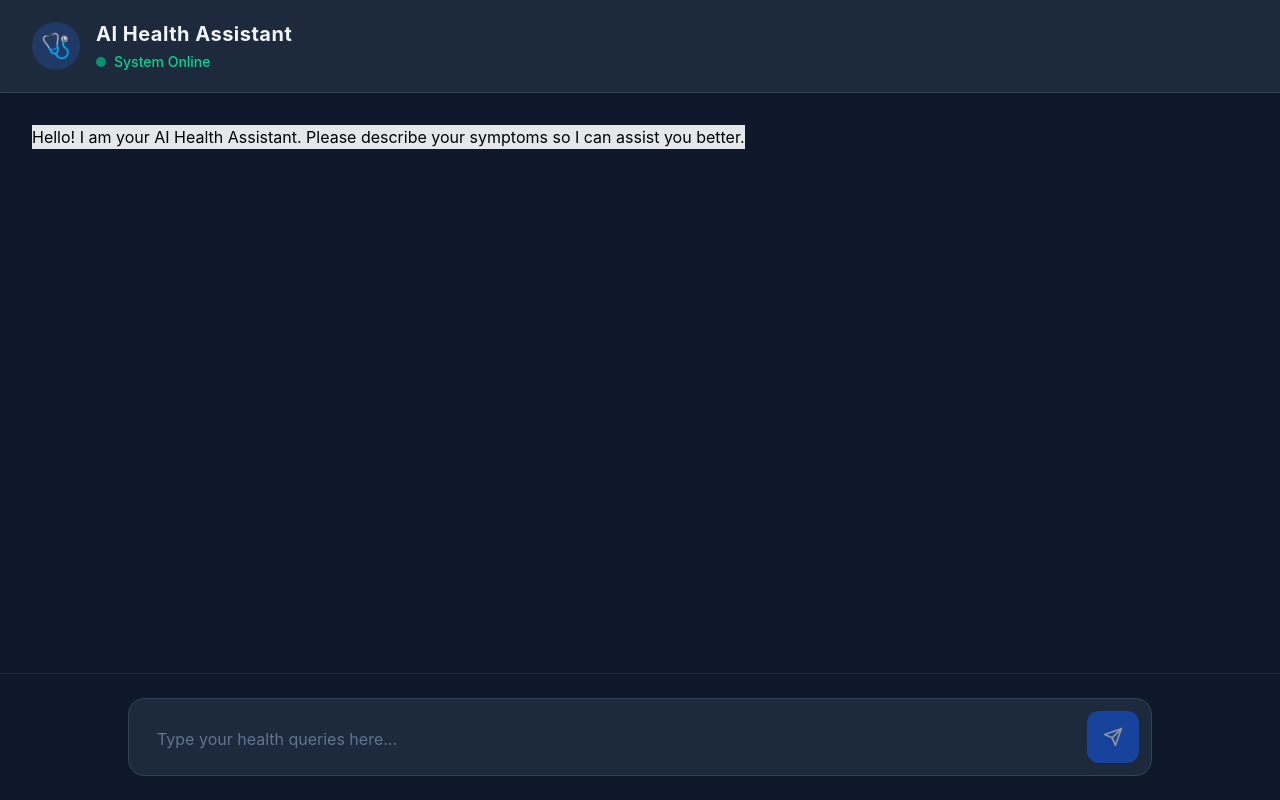
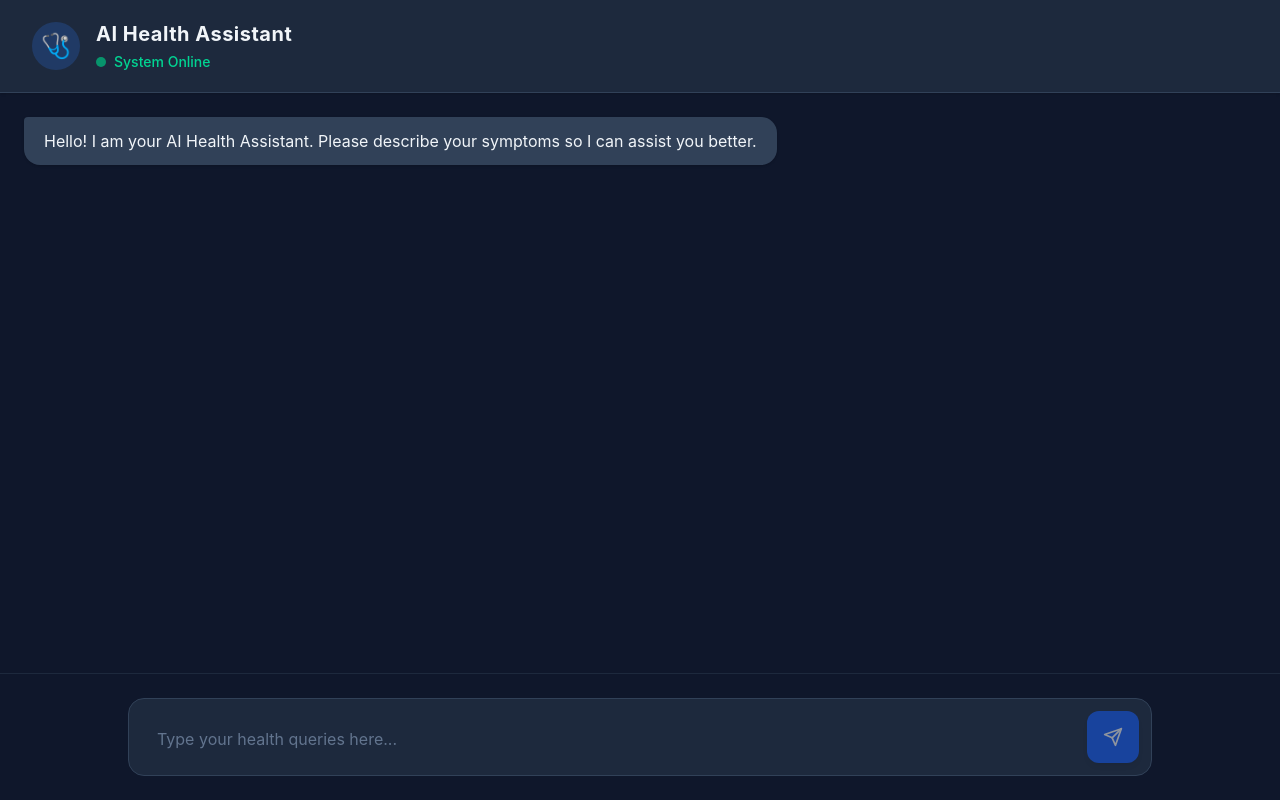
Before and after one commit to husenshai123/ai-health-assistant, a React (Vite) app: page / in a window 1280 px wide. Built offline with nearby package versions, Linux system fonts and the light colour scheme.

Commit message:
fix: improved chat UI and message bubble styling

```diff
--- a/src/components/HealthAssistant.jsx
+++ b/src/components/HealthAssistant.jsx
@@ -13,9 +13,6 @@ const HealthAssistant = () => {
   useEffect(() => {
     messagesEndRef.current?.scrollIntoView({ behavior: 'smooth' });
   }, [messages, isTyping]);
-
-  //backend call
-  // Apne purane handleSendMessage ko isse replace kar de:
 
   const handleSendMessage = async () => {
     if (!inputValue.trim()) return;
@@ -60,7 +57,7 @@ const handleSendMessage = async () => {
     <div className="flex flex-col h-screen bg-slate-900 font-sans">
 
       {/* Navbar */}
-      <header className="flex items-center justify-between px-8 py-5 bg-slate-800 border-b border-slate-700 shadow-sm z-10">
+      <header className="flex items-center justify-between px-8 py-5 bg-slate-800 border-b border-slate-700 shadow-sm z-10 shrink-0">
         <div className="flex items-center gap-4">
           <div className="flex items-center justify-center w-12 h-12 rounded-full bg-blue-500/20 text-blue-400 text-2xl">
             🩺
@@ -75,32 +72,37 @@ const handleSendMessage = async () => {
         </div>
       </header>
 
-      {/* Chat Area */}
-      <div className="flex-1 overflow-y-auto p-4 sm:p-8 space-y-6 scroll-smooth">
-       {/* Jaha tera message map ho raha hai, usko is tareeqe se likh: */}
+      {/* Chat Area - Yahan Main Fixes Kiye Hain */}
+      <div className="flex-1 overflow-y-auto p-4 sm:p-6 space-y-6">
         {messages.map((msg, index) => (
-    <div key={index} className={`message-wrapper ${msg.role === 'user' ? 'flex justify-end' : 'flex justify-start'}`}>
+          <div key={index} className={`flex w-full ${msg.role === 'user' ? 'justify-end' : 'justify-start'}`}>
 
-        {/* Agar message simple text hai (jaise first greeting message) */}
+            {/* Simple Text Messages */}
             {!msg.isReport && (
-            <div className={`message-bubble ${msg.role === 'user' ? 'bg-blue-500 text-white' : 'bg-gray-200 text-black'}`}>
+              <div className={`px-5 py-3 shadow-sm max-w-[85%] sm:max-w-[75%] ${
+                msg.role === 'user'
+                  ? 'bg-blue-600 text-white rounded-2xl rounded-tr-sm'
+                  : 'bg-slate-700 text-slate-100 rounded-2xl rounded-tl-sm'
+              }`}>
                 {msg.text}
               </div>
             )}
 
-        {/* Agar message ek AI Report hai (JSON object) */}
+            {/* Diagnostic Report Message */}
             {msg.isReport && (
+              <div className="max-w-[100%] sm:max-w-[85%]">
                  <DiagnosticReport reportData={msg.reportData} />
+              </div>
             )}
 
           </div>
         ))}
 
-        {/* Typing Animation */}
+        {/* Typing Animation UI - Fixed Colors & Layout */}
         {isTyping && (
-          <div className="flex w-full justify-start items-center">
-             <div className="w-8 h-8 rounded-full bg-indigo-600 flex items-center justify-center text-white text-xs font-bold mr-3 shrink-0">AI</div>
-            <div className="bg-slate-800 border border-slate-700 rounded-2xl rounded-tl-sm px-5 py-4 flex gap-1.5 items-center shadow-md">
+          <div className="flex w-full justify-start items-end gap-2">
+             <div className="w-8 h-8 rounded-full bg-indigo-600 flex items-center justify-center text-white text-xs font-bold shrink-0">AI</div>
+            <div className="bg-slate-700 rounded-2xl rounded-tl-sm px-4 py-3 flex gap-1.5 items-center shadow-sm h-[44px]">
               <div className="w-2 h-2 bg-slate-400 rounded-full animate-bounce"></div>
               <div className="w-2 h-2 bg-slate-400 rounded-full animate-bounce" style={{ animationDelay: '0.2s' }}></div>
               <div className="w-2 h-2 bg-slate-400 rounded-full animate-bounce" style={{ animationDelay: '0.4s' }}></div>
@@ -111,7 +113,7 @@ const handleSendMessage = async () => {
       </div>
 
       {/* Input Form */}
-      <div className="p-4 sm:p-6 bg-slate-900 border-t border-slate-800">
+      <div className="p-4 sm:p-6 bg-slate-900 border-t border-slate-800 shrink-0">
         <div className="max-w-5xl mx-auto flex gap-3 sm:gap-4 items-end bg-slate-800 p-2 sm:p-3 rounded-2xl border border-slate-700 focus-within:border-blue-500/50 focus-within:ring-4 focus-within:ring-blue-500/10 transition-all">
           <input
             type="text"
```
Lines whose indentation alone changed are shown as unchanged.
